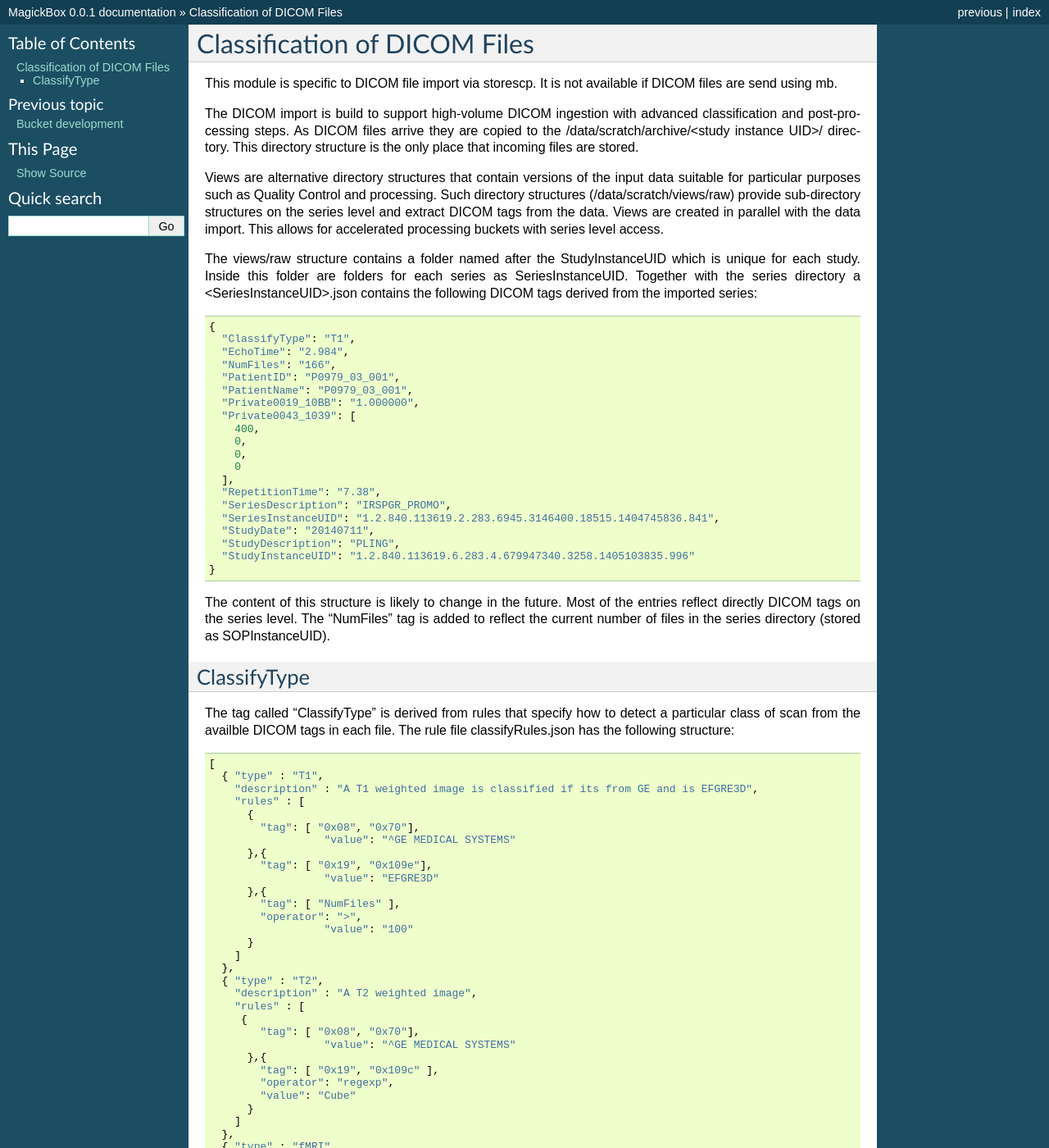
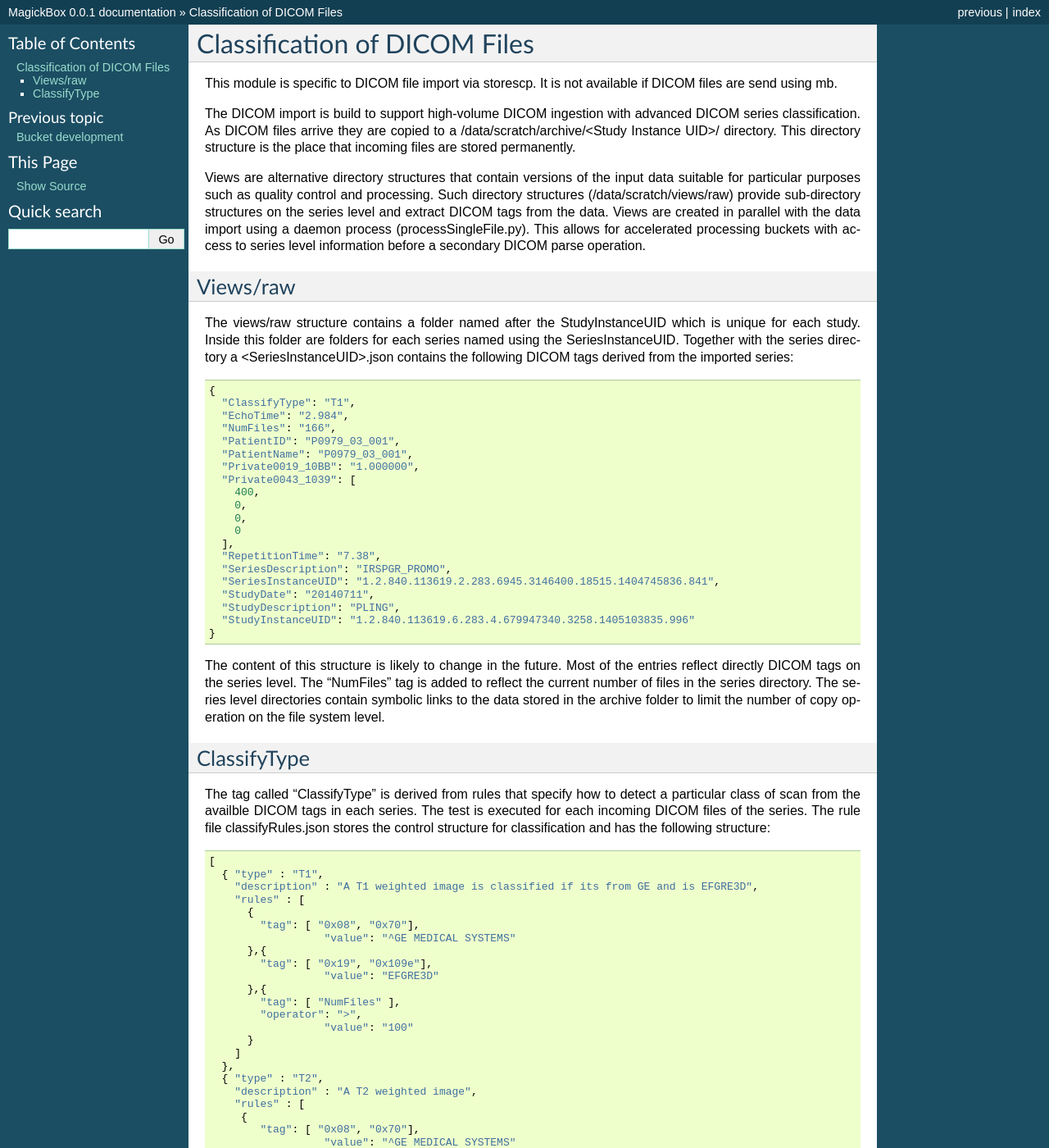
Before and after one commit to HaukeBartsch/MagickBox, a Sphinx documentation site: the page built from code/documentation/docs/source/Classification.rst, in a window 1280 px wide and 1400 px high. Shown: the whole window at 82% size. Built offline with Sphinx 7.4.7, drawn with Linux system fonts in a browser that asks for light colours; some of the changed text lies outside the part shown.

Commit message:
call processSingleFile daemon it its running (named pipe exists)

```diff
--- a/code/documentation/docs/source/Classification.rst
+++ b/code/documentation/docs/source/Classification.rst
@@ -6,18 +6,22 @@
 
 This module is specific to DICOM file import via storescp. It is not available if DICOM files are send using mb.
 
-The DICOM import is build to support high-volume DICOM ingestion with advanced classification and post-processing steps.
-As DICOM files arrive they are copied to the /data/scratch/archive/<study instance UID>/ directory. This directory
-structure is the only place that incoming files are stored.
+The DICOM import is build to support high-volume DICOM ingestion with advanced DICOM series classification.
+As DICOM files arrive they are copied to a /data/scratch/archive/<Study Instance UID>/ directory. This directory
+structure is the place that incoming files are stored permanently.
 
 Views are alternative directory structures that contain
-versions of the input data suitable for particular purposes such as Quality Control and processing. Such directory structures
+versions of the input data suitable for particular purposes such as quality control and processing. Such directory structures
 (/data/scratch/views/raw) provide sub-directory structures on the series level and extract DICOM tags from the data. Views are
-created in parallel with the data import. This allows for accelerated processing buckets with series level access.
+created in parallel with the data import using a daemon process  (processSingleFile.py). This allows for accelerated processing
+buckets with access to series level information before a secondary DICOM parse operation.
+
+Views/raw
+=========
 
 The views/raw structure contains a folder named after the StudyInstanceUID which is unique for each study. Inside this folder are
-folders for each series as SeriesInstanceUID. Together with the series directory a <SeriesInstanceUID>.json contains the following
-DICOM tags derived from the imported series::
+folders for each series named using the SeriesInstanceUID. Together with the series directory a <SeriesInstanceUID>.json contains
+the following DICOM tags derived from the imported series::
 
   {
     "ClassifyType": "T1",
@@ -42,13 +46,15 @@
 
 The content of this structure is likely to change in the future. Most of the entries reflect directly
 DICOM tags on the series level. The "NumFiles" tag is added to reflect the current number of files in the
-series directory (stored as SOPInstanceUID).
+series directory. The series level directories contain symbolic links to the data stored in the archive folder
+to limit the number of copy operation on the file system level.
 
 ClassifyType
 =============
 
 The tag called "ClassifyType" is derived from rules that specify how to detect a particular class of scan
-from the availble DICOM tags in each file. The rule file classifyRules.json has the following structure::
+from the availble DICOM tags in each series. The test is executed for each incoming DICOM files of the series.
+The rule file classifyRules.json stores the control structure for classification and has the following structure::
 
   [
     { "type" : "T1",
@@ -96,24 +102,24 @@
   ]
 
 
-Each series type has a name "type" and a short description which is usually ignored and only used as a means to document.
-The rules for each type are a collection of statements that all have to be try for a scan to be classified as the "type".
-The order of the rules is importants as a successful classification will stop all further attempts of validating that
-particular series.
+Each series type has a name "type" and a short description which is usually ignored and only used as a means to document what the classification tries to implement.
+The rules for each type are a collection of statements that all have to be true for a scan to be classified as "type".
+The order of the rules is important as a successful classification will stop all further attempts of validating that
+particular series - until the next file for the series is received.
 
 Each rule contains at least the tags "tag" and "value". If only these two tags are supplied the operation that compares
 each files tag value to the one supplied in "value" is assumed to be a regular expression match (python search). The "tag"
-value can have the following form::
+value can have the following form:
 
-   * "tag" : [ <key from series level json> ]
-     For example the tag can describe the number of DICOM slices in this series as "tag": [ "NumFiles" ].
-   * "tag" : [ <dicom group hex code>, <dicom tag hex code> ]
-     This way the Manufacturer can be addressed as "tag" : [ "0x08", "0x70" ]
-   * "tag" : [ <dicom group hex code>, <dicom tag hex code>, <vector index> ]
-     If a third argument is supplied the returned tag is assumed to be a vector and the specific index from that array is used. The b-value for GE diffusion weighted images can be addressed by this as "tag" : [ "0x43", "0x1039", 1 ].
+    * "tag" : [ <key from series level json> ]
+    For example the tag can describe the number of DICOM slices in this series as "tag": [ "NumFiles" ].
+    * "tag" : [ <dicom group hex code>, <dicom tag hex code> ]
+    This way the Manufacturer can be addressed as "tag" : [ "0x08", "0x70" ]
+    * "tag" : [ <dicom group hex code>, <dicom tag hex code>, <vector index> ]
+    If a third argument is supplied the returned tag is assumed to be a vector and the specific index from that array is used. The b-value for GE diffusion weighted images can be addressed by this as "tag" : [ "0x43", "0x1039", 1 ].
 
- Instead of just using regular expressions tag values can also be interpreted as floating point values. This is forced
- by the optional tag "operator". The following tests are available::
+Instead of just using regular expressions tag values can also be interpreted as floating point values. This is forced
+by the optional tag "operator". The following tests are available:
 
     * "operator" : "regexp"
     Default regular expression match (does not have to be supplied).
```
Also changed, not shown: 2 other files.
